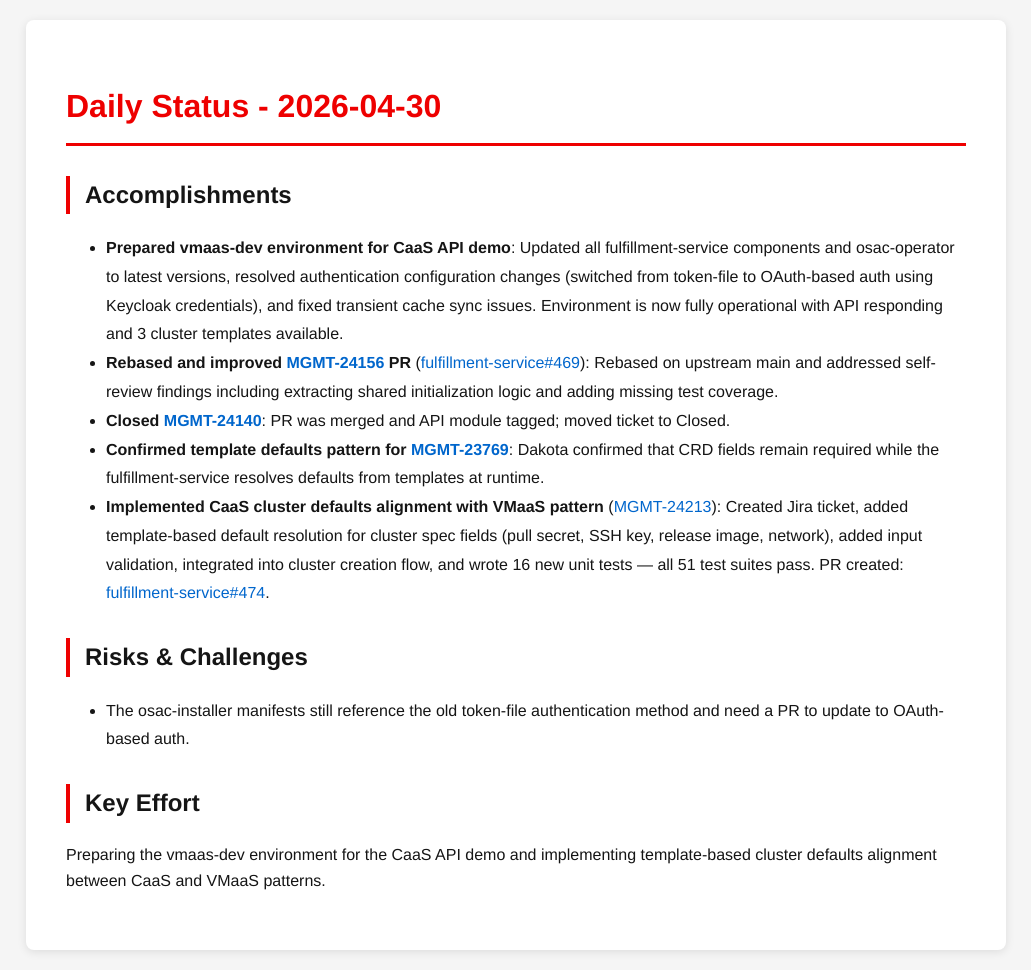
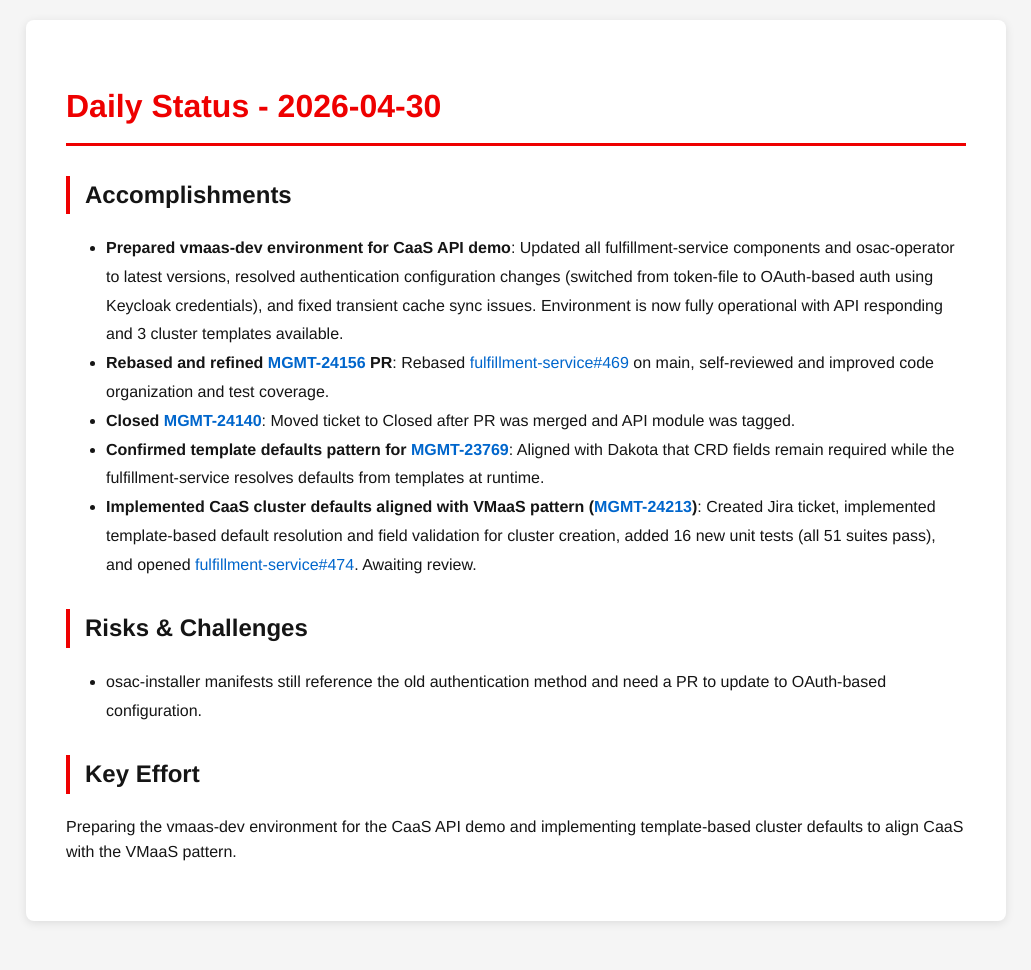
Before and after one commit to tzvatot/daily-status, a Jekyll site: the page built from 2026-04-30.md, in a window 1280 px wide. Shown: the whole page, without its empty margins (124-1155 px from the left). Built offline with Jekyll 4.4.1, drawn with Linux system fonts in a browser that asks for light colours; after the commit the page ends 941 px from its top, so only the background shows below that.

Commit message:
Daily status update - 2026-04-30

```diff
--- a/2026-04-30.md
+++ b/2026-04-30.md
@@ -8,13 +8,13 @@
 
 ## Accomplishments
 - **Prepared vmaas-dev environment for CaaS API demo**: Updated all fulfillment-service components and osac-operator to latest versions, resolved authentication configuration changes (switched from token-file to OAuth-based auth using Keycloak credentials), and fixed transient cache sync issues. Environment is now fully operational with API responding and 3 cluster templates available.
-- **Rebased and improved [MGMT-24156](https://issues.redhat.com/browse/MGMT-24156) PR** ([fulfillment-service#469](https://github.com/osac-project/fulfillment-service/pull/469)): Rebased on upstream main and addressed self-review findings including extracting shared initialization logic and adding missing test coverage.
-- **Closed [MGMT-24140](https://issues.redhat.com/browse/MGMT-24140)**: PR was merged and API module tagged; moved ticket to Closed.
-- **Confirmed template defaults pattern for [MGMT-23769](https://issues.redhat.com/browse/MGMT-23769)**: Dakota confirmed that CRD fields remain required while the fulfillment-service resolves defaults from templates at runtime.
-- **Implemented CaaS cluster defaults alignment with VMaaS pattern** ([MGMT-24213](https://issues.redhat.com/browse/MGMT-24213)): Created Jira ticket, added template-based default resolution for cluster spec fields (pull secret, SSH key, release image, network), added input validation, integrated into cluster creation flow, and wrote 16 new unit tests — all 51 test suites pass. PR created: [fulfillment-service#474](https://github.com/osac-project/fulfillment-service/pull/474).
+- **Rebased and refined [MGMT-24156](https://issues.redhat.com/browse/MGMT-24156) PR**: Rebased [fulfillment-service#469](https://github.com/osac-project/fulfillment-service/pull/469) on main, self-reviewed and improved code organization and test coverage.
+- **Closed [MGMT-24140](https://issues.redhat.com/browse/MGMT-24140)**: Moved ticket to Closed after PR was merged and API module was tagged.
+- **Confirmed template defaults pattern for [MGMT-23769](https://issues.redhat.com/browse/MGMT-23769)**: Aligned with Dakota that CRD fields remain required while the fulfillment-service resolves defaults from templates at runtime.
+- **Implemented CaaS cluster defaults aligned with VMaaS pattern ([MGMT-24213](https://issues.redhat.com/browse/MGMT-24213))**: Created Jira ticket, implemented template-based default resolution and field validation for cluster creation, added 16 new unit tests (all 51 suites pass), and opened [fulfillment-service#474](https://github.com/osac-project/fulfillment-service/pull/474). Awaiting review.
 
 ## Risks & Challenges
-- The osac-installer manifests still reference the old token-file authentication method and need a PR to update to OAuth-based auth.
+- osac-installer manifests still reference the old authentication method and need a PR to update to OAuth-based configuration.
 
 ## Key Effort
-Preparing the vmaas-dev environment for the CaaS API demo and implementing template-based cluster defaults alignment between CaaS and VMaaS patterns.
+Preparing the vmaas-dev environment for the CaaS API demo and implementing template-based cluster defaults to align CaaS with the VMaaS pattern.
```
